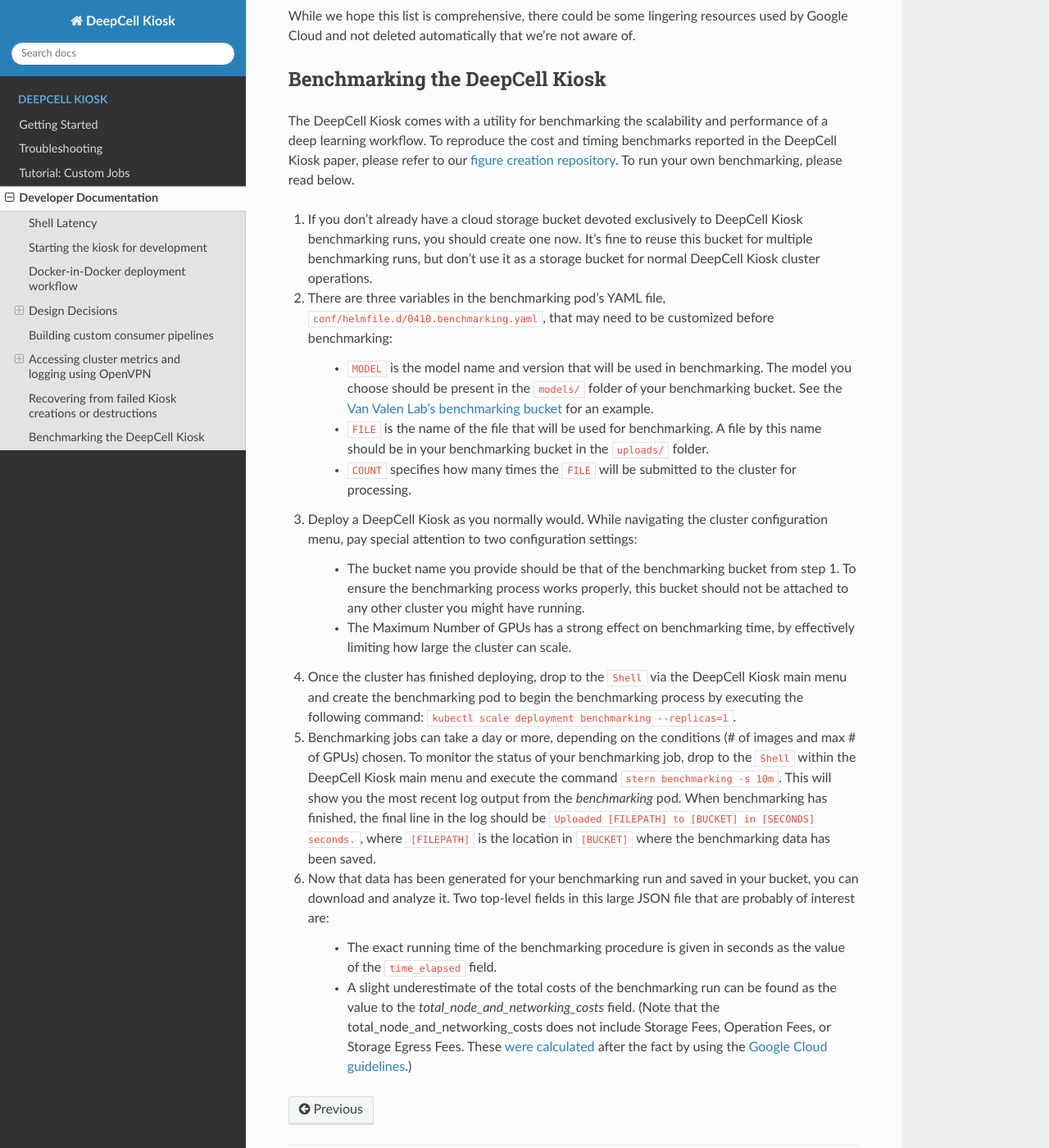
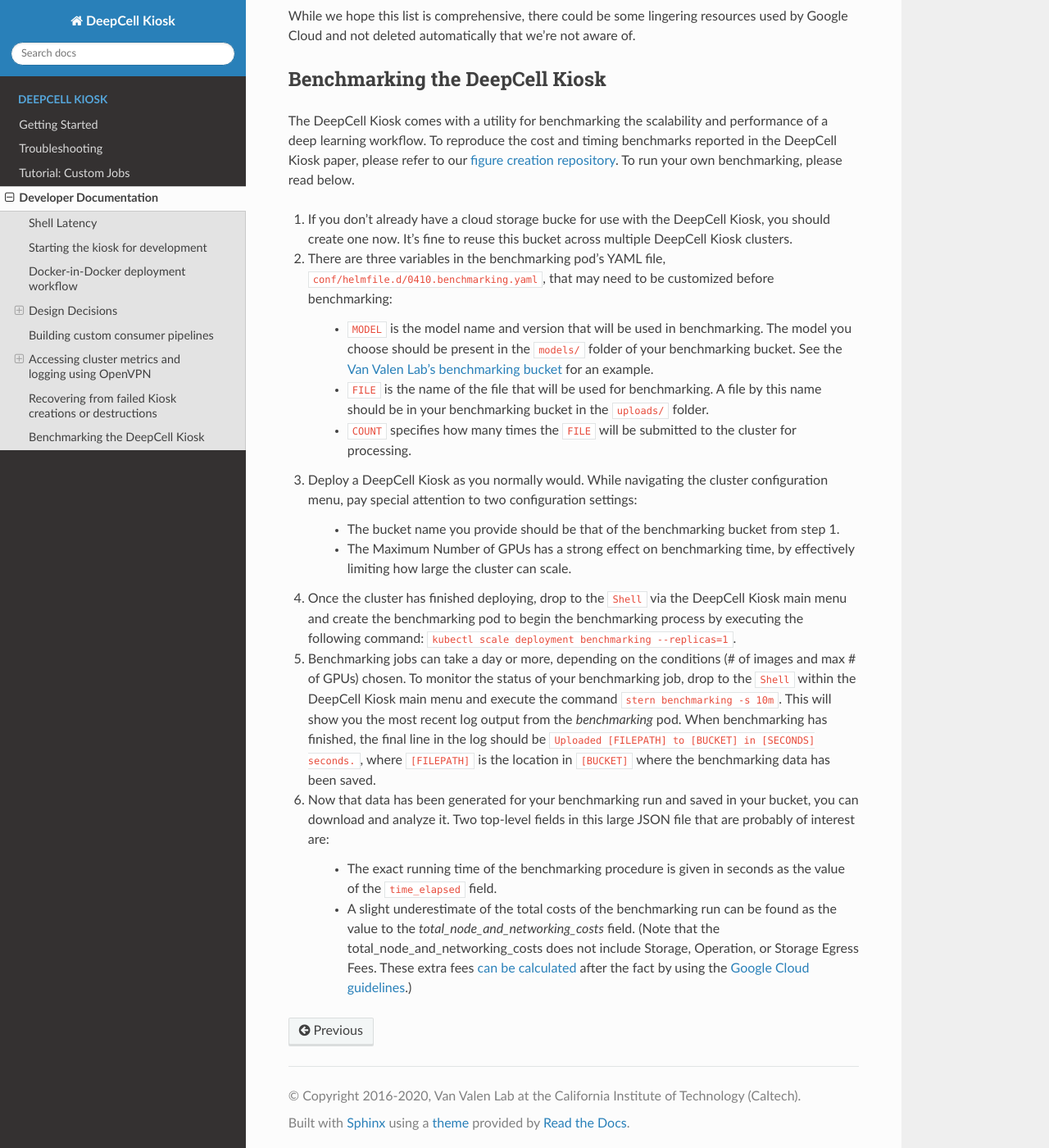
Before and after one commit to vanvalenlab/kiosk-console, a Sphinx documentation site: the page built from docs/source/DEVELOPER.rst, in a window 1280 px wide and 1400 px high, scrolled down 4083 px. Shown: the whole window at 82% size. Built offline with Sphinx 7.4.7 and the Read the Docs theme 2.0.0, drawn with Linux system fonts in a browser that asks for light colours.

Commit message:
cleaning benchmarking documentation

```diff
--- a/docs/source/DEVELOPER.rst
+++ b/docs/source/DEVELOPER.rst
@@ -150,7 +150,7 @@
 
 The DeepCell Kiosk comes with a utility for benchmarking the scalability and performance of a deep learning workflow. To reproduce the cost and timing benchmarks reported in the DeepCell Kiosk paper, please refer to our `figure creation repository <https://github.com/vanvalenlab/kiosk-console/pull/github.com/vanvalenlab/publication-figures>`_. To run your own benchmarking, please read below.
 
-1. If you don't already have a cloud storage bucket devoted exclusively to DeepCell Kiosk benchmarking runs, you should create one now. It's fine to reuse this bucket for multiple benchmarking runs, but don't use it as a storage bucket for normal DeepCell Kiosk cluster operations.
+1. If you don't already have a cloud storage bucke for use with the DeepCell Kiosk, you should create one now. It's fine to reuse this bucket across multiple DeepCell Kiosk clusters.
 
 2. There are three variables in the benchmarking pod's YAML file, ``conf/helmfile.d/0410.benchmarking.yaml``, that may need to be customized before benchmarking:
 
@@ -160,7 +160,7 @@
 
 3. Deploy a DeepCell Kiosk as you normally would. While navigating the cluster configuration menu, pay special attention to two configuration settings:
 
-    - The bucket name you provide should be that of the benchmarking bucket from step 1. To ensure the benchmarking process works properly, this bucket should not be attached to any other cluster you might have running.
+    - The bucket name you provide should be that of the benchmarking bucket from step 1.
     - The Maximum Number of GPUs has a strong effect on benchmarking time, by effectively limiting how large the cluster can scale.
 
 4. Once the cluster has finished deploying, drop to the ``Shell`` via the DeepCell Kiosk main menu and create the benchmarking pod to begin the benchmarking process by executing the following command: ``kubectl scale deployment benchmarking --replicas=1``.
@@ -170,4 +170,4 @@
 6. Now that data has been generated for your benchmarking run and saved in your bucket, you can download and analyze it. Two top-level fields in this large JSON file that are probably of interest are:
 
     - The exact running time of the benchmarking procedure is given in seconds as the value of the ``time_elapsed`` field.
-    - A slight underestimate of the total costs of the benchmarking run can be found as the value to the `total_node_and_networking_costs` field. (Note that the total_node_and_networking_costs does not include Storage Fees, Operation Fees, or Storage Egress Fees. These `were calculated <https://github.com/vanvalenlab/publication-figures/blob/383a90149eb86d4a0a697395edffb32d383bb1ca/figure_generation/data_extractor.py#L318>`_ after the fact by using the `Google Cloud guidelines <https://cloud.google.com/vpc/network-pricing#general>`_.)
+    - A slight underestimate of the total costs of the benchmarking run can be found as the value to the `total_node_and_networking_costs` field. (Note that the total_node_and_networking_costs does not include Storage, Operation, or Storage Egress Fees. These extra fees `can be calculated <https://github.com/vanvalenlab/publication-figures/blob/383a90149eb86d4a0a697395edffb32d383bb1ca/figure_generation/data_extractor.py#L318>`_ after the fact by using the `Google Cloud guidelines <https://cloud.google.com/vpc/network-pricing#general>`_.)
```
